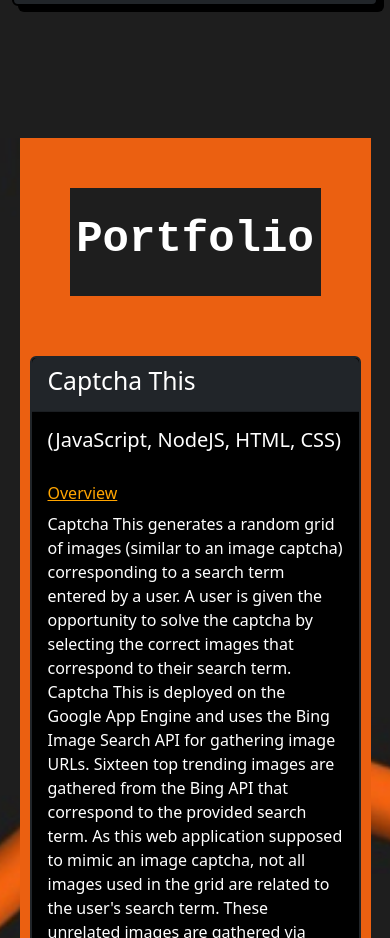
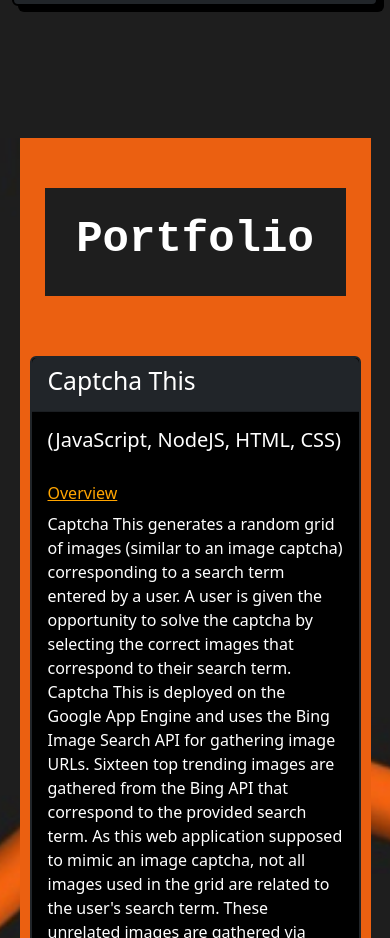
Before and after one commit to cmcverry/cmcverry.github.io, a React (Create React App) app: page / in a window 390 px wide. Shown: the part 3280-4218 px from the top of the page. Built offline with nearby package versions, Linux system fonts and the light colour scheme.

Commit message:
[v1.1c] fixed minor styling issue on mobile browser

```diff
--- a/src/components/Projects/ProjectsSection.css
+++ b/src/components/Projects/ProjectsSection.css
@@ -30,7 +30,7 @@
     background-color: RGB(30, 30, 30);
     margin:auto;
     border-style: solid;
-    border-width: 50px 50px 0px 50px;
+    border-width: 50px 25px 0px 25px;
     border-color: RGB(235, 96, 17);
     margin-bottom: 50px;
 }
```
